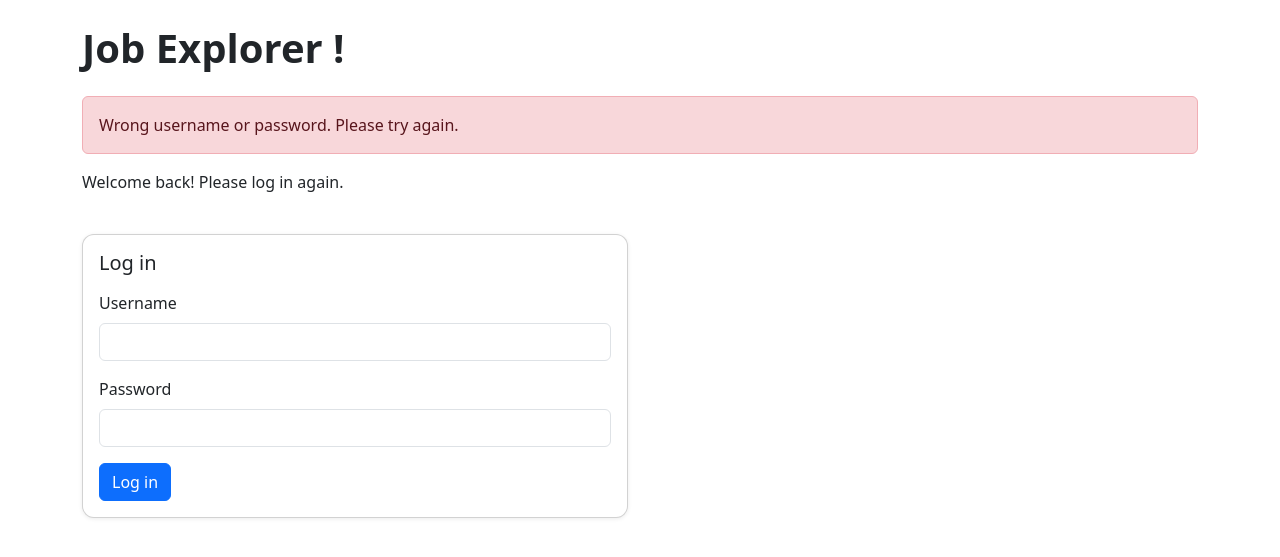
After one commit to SamKian0007/devops-jobx-notifier, a Flask app: page /retry_login in a window 1280 px wide. The commit adds this page. Shown: the top 557 px of the page. Run offline with Flask 3, Linux system fonts and the light colour scheme; some libraries are stand-ins or nearby versions.

Commit message:
retry_login html is added and app.py and login.py modified base on this

```diff
--- a/application/app.py
+++ b/application/app.py
@@ -24,8 +24,12 @@ def home():
 @app.get("/login")
 def login():
     if not session.get("logged_in"):
-        return redirect(url_for("auth.login"))
+        return redirect(url_for("auth.retry_login"))
     return render_template("login.html", title="login", header="Job Explorer !")
+
+@app.get("/retry_login")
+def retry_login():
+    return render_template("retry_login.html", title="retry_login", header="Job Explorer !")
 
 
 @app.get("/jobs/devops")
--- a/application/templates/login.html
+++ b/application/templates/login.html
@@ -8,7 +8,7 @@
     {% endif %}
   {% endwith %}
 
-  <h4>Welcome to the Logged in Page!</h4>
+  <h4>You entered wrong pass or username, please try again!</h4>
 
   <div class="row mt-4">
     <div class="col-md-6 mb-3">
--- /dev/null
+++ b/application/templates/retry_login.html
@@ -0,0 +1,32 @@
+<!-- retry_login.html -->
+
+{% extends "layout.html" %}
+
+{% block content %}
+  <div class="mb-3">
+    <div class="alert alert-danger mb-2">
+      Wrong username or password. Please try again.
+    </div>
+  </div>
+
+  <div class="row g-4">
+    <p>Welcome back! Please log in again.</p>
+
+    <div class="col-md-6">
+      <div class="card p-3">
+        <h5 class="mb-3">Log in</h5>
+        <form method="post" action="{{ url_for('auth.login') }}">
+          <div class="mb-3">
+            <label class="form-label">Username</label>
+            <input name="username" class="form-control" required>
+          </div>
+          <div class="mb-3">
+            <label class="form-label">Password</label>
+            <input type="password" name="password" class="form-control" required>
+          </div>
+          <button class="btn btn-primary" type="submit">Log in</button>
+        </form>
+      </div>
+    </div>
+  </div>
+{% endblock %}
```
Also changed, not shown: application/login.py (+8 -4 lines).
